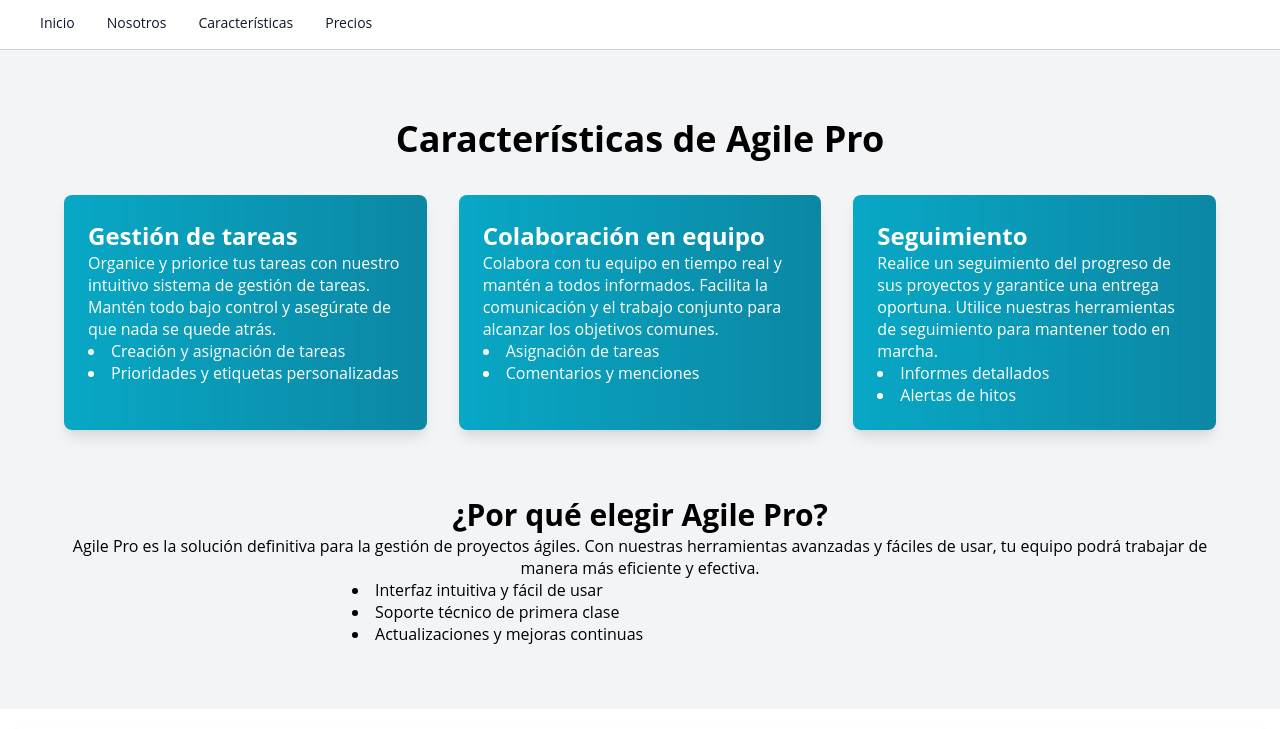
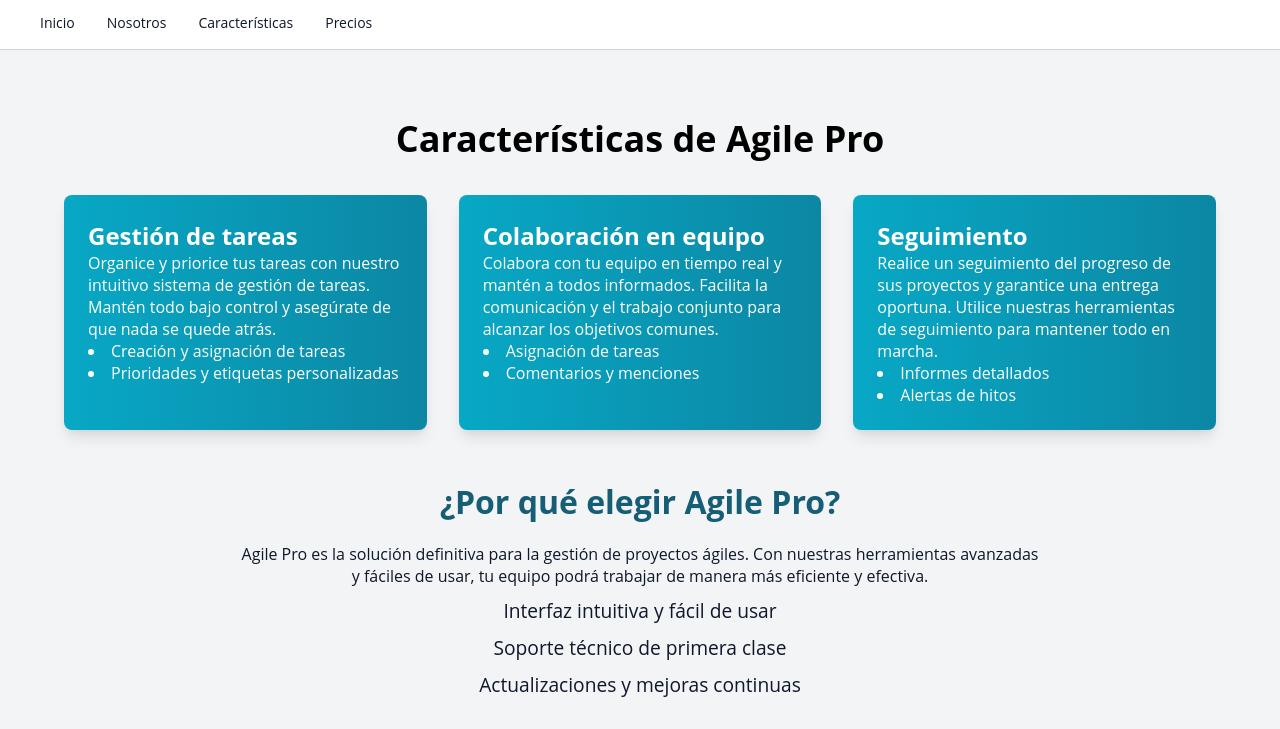
Before and after one commit to GDB-11/AEW-TF, a plain HTML site: page pages/features.html in a window 1280 px wide. Shown: the part 71-800 px from the top of the page. Drawn offline with Linux system fonts and the light colour scheme.

Commit message:
Pages fix

```diff
--- a/pages/features.html
+++ b/pages/features.html
@@ -70,14 +70,16 @@
                 </div>
             </div>
 
-            <div class="mt-16 text-center">
-                <h2 class="mb-4 text-3xl font-bold animate-fade-in">¿Por qué elegir Agile Pro?</h2>
-                <p class="mb-4 animate-fade-in">Agile Pro es la solución definitiva para la gestión de proyectos ágiles. Con nuestras herramientas avanzadas y fáciles de usar, tu equipo podrá trabajar de manera más eficiente y efectiva.</p>
-                <ul class="max-w-xl mx-auto text-left list-disc list-inside">
-                    <li class="animate-fade-in">Interfaz intuitiva y fácil de usar</li>
-                    <li class="animate-fade-in">Soporte técnico de primera clase</li>
-                    <li class="animate-fade-in">Actualizaciones y mejoras continuas</li>
-                </ul>
+            <div class="why-agile-pro">
+                <h2 class="why-title">¿Por qué elegir Agile Pro?</h2>
+                <div class="why-content">
+                    <p>Agile Pro es la solución definitiva para la gestión de proyectos ágiles. Con nuestras herramientas avanzadas y fáciles de usar, tu equipo podrá trabajar de manera más eficiente y efectiva.</p>
+                    <ul class="why-list">
+                        <li class="why-list-item">Interfaz intuitiva y fácil de usar</li>
+                        <li class="why-list-item">Soporte técnico de primera clase</li>
+                        <li class="why-list-item">Actualizaciones y mejoras continuas</li>
+                    </ul>
+                </div>
             </div>
         </div>
     </div>
--- a/styles/features.css
+++ b/styles/features.css
@@ -102,3 +102,34 @@
 .text-left {
     text-align: left;
 }
+
+.why-agile-pro {
+    padding: 50px 20px;
+    text-align: center;
+    color: #0f172a;
+}
+.why-title {
+    color: #155e75;
+    font-size: 2rem;
+    margin-bottom: 20px;
+}
+.why-content {
+    max-width: 800px;
+    margin: auto;
+}
+.why-list {
+    list-style-type: none;
+    padding: 0;
+}
+.why-list-item {
+    font-size: 1.2rem;
+    margin: 10px 0;
+}
+@media (max-width: 600px) {
+    .why-title {
+        font-size: 1.5rem;
+    }
+    .why-list-item {
+        font-size: 1rem;
+    }
+}
```
Also changed, not shown: pages/company.html (+3 -0 lines), styles/company.css (+34 -0 lines).
